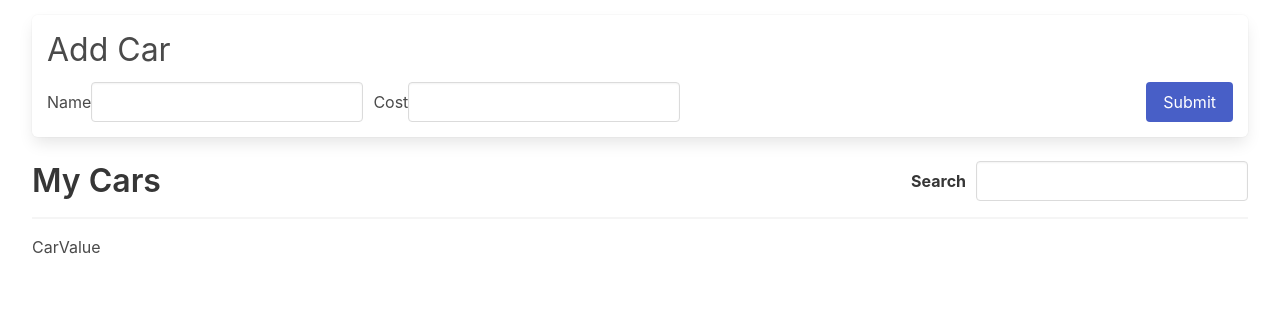
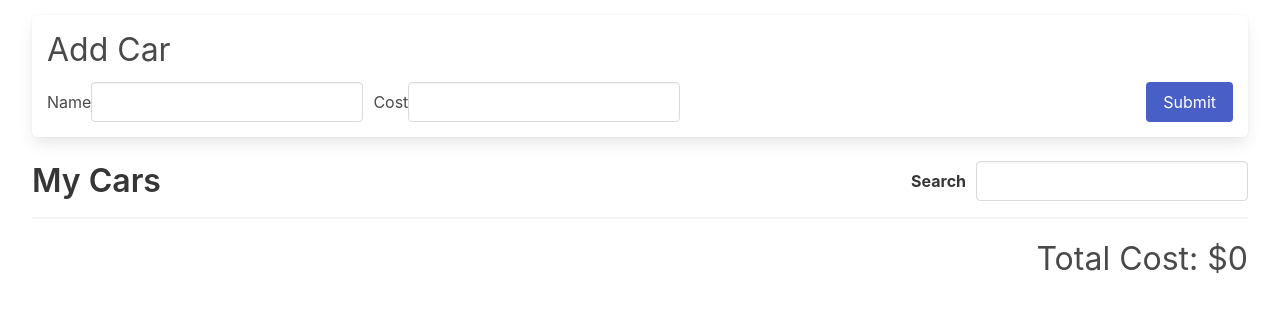
Before and after one commit to Kim716/Redux_practice_cars, a React (Create React App) app: page / in a window 1280 px wide. Shown: the top 312 px of the page. Built offline with nearby package versions, Linux system fonts and the light colour scheme.

Commit message:
feat: 339 add totalCost

```diff
--- a/src/App.jsx
+++ b/src/App.jsx
@@ -1,7 +1,7 @@
 import CarForm from "./components/CarForm";
 import CarList from "./components/CarList";
 import CarSearch from "./components/CarSearch";
-import CarValue from "./components/CarValue";
+// import CarValue from "./components/CarValue";
 
 function App() {
   return (
@@ -9,7 +9,7 @@ function App() {
       <CarForm />
       <CarSearch />
       <CarList />
-      <CarValue />
+      {/* <CarValue /> */}
     </div>
   );
 }
--- a/src/components/CarList.jsx
+++ b/src/components/CarList.jsx
@@ -6,7 +6,7 @@ function CarList() {
   const dispatch = useDispatch();
   // Debounce
   const { searchTerm, carsArray } = useSelector((state) => state.cars);
-  const [filteredCars, setFilteredCars] = useState([]);
+  const [data, setData] = useState({ filteredCars: [], totalCost: 0 });
   // const filteredCars = useSelector(({ cars: { searchTerm, carsArray } }) => {
   //   return carsArray.filter((car) =>
   //     car.name.toLowerCase().includes(searchTerm.toLowerCase())
@@ -25,9 +25,13 @@ function CarList() {
       );
     }
 
+    function sum() {
+      return filterCars().reduce((acc, car) => acc + car.cost, 0);
+    }
+
     const timeout = setTimeout(() => {
       console.log(searchTerm);
-      setFilteredCars(filterCars());
+      setData({ filteredCars: filterCars(), totalCost: sum() });
     }, 500);
 
     return () => {
@@ -35,7 +39,7 @@ function CarList() {
     };
   }, [searchTerm, carsArray]);
 
-  const renderedCars = filteredCars.map((car) => {
+  const renderedCars = data.filteredCars.map((car) => {
     return (
       <div key={car.id} className="panel">
         <p>
@@ -49,10 +53,14 @@ function CarList() {
   });
 
   return (
-    <div className="car-list">
-      {renderedCars}
-      <hr />
-    </div>
+    <>
+      <div className="car-list">
+        {renderedCars}
+        <hr />
+      </div>
+      {/* CarValue */}
+      <div className="car-value">Total Cost: ${data.totalCost}</div>
+    </>
   );
 }
 
```
